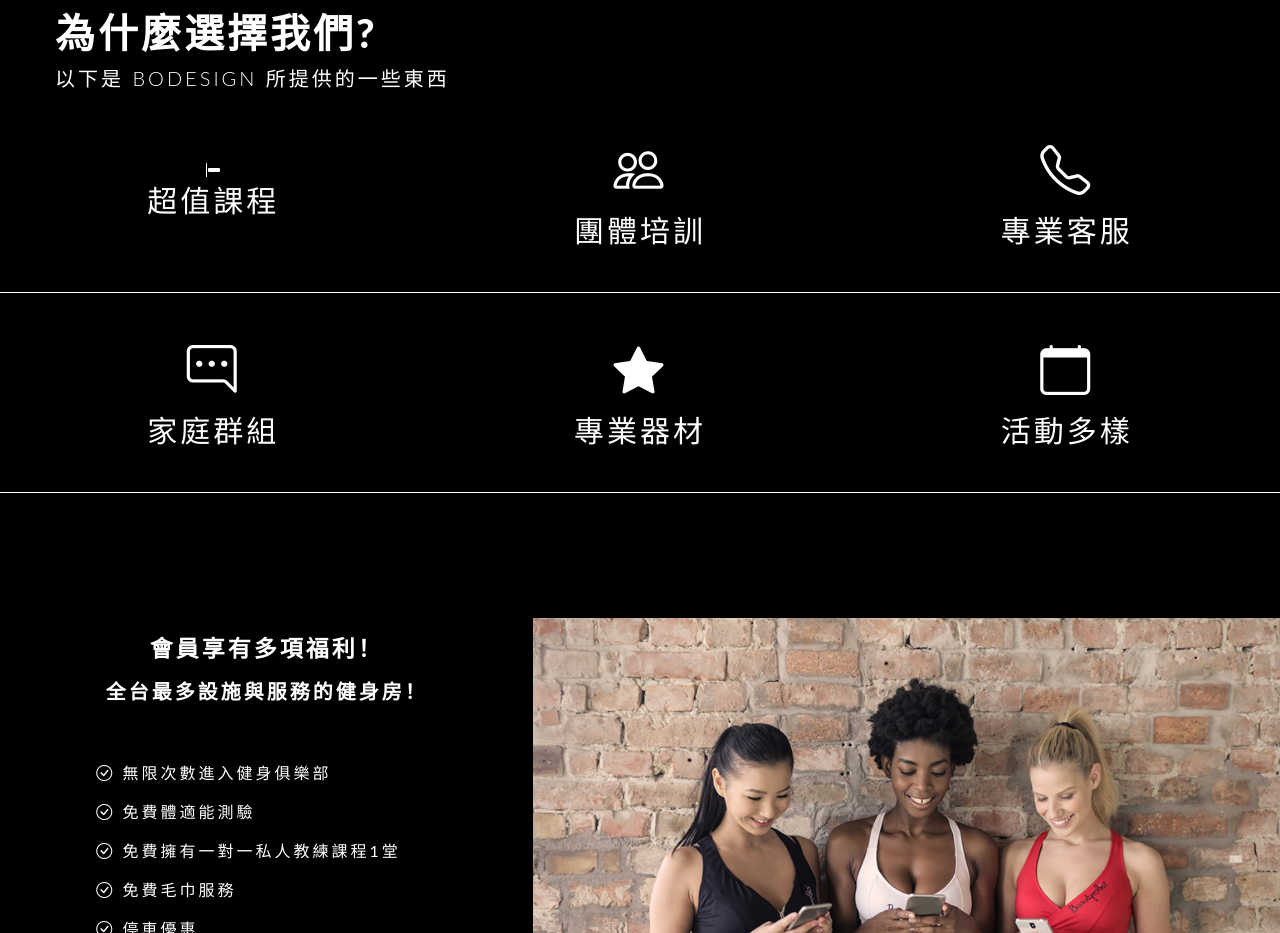
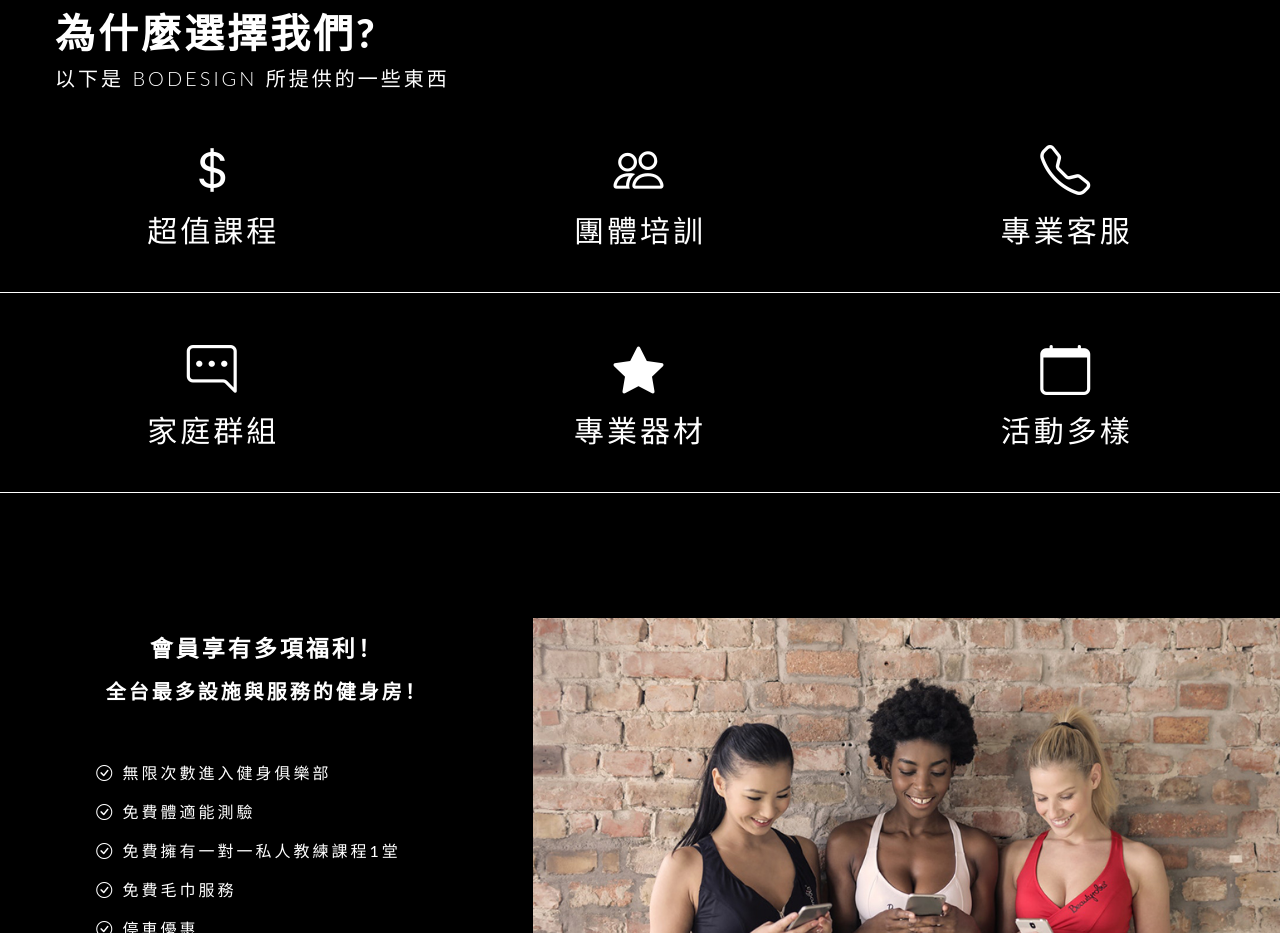
Before and after one commit to doublesung/bodesign.github.io, a plain HTML site: page index.html in a window 1280 px wide. Shown: the part 1747-2680 px from the top of the page. Drawn offline with nearby package versions, Linux system fonts and the light colour scheme.

Commit message:
Update index.html

```diff
--- a/index.html
+++ b/index.html
@@ -10,7 +10,7 @@
     <link rel="stylesheet" href="./stylesheets/all.css">
     <link rel="stylesheet" href="./stylesheets/base.css">
     <link rel="stylesheet" href="./stylesheets/index.css">
-    <link rel="stylesheet" href="./node_modules/bootstrap-icons/font/bootstrap-icons.css">
+    <link rel="stylesheet" href="./bootstrap-icons/font/bootstrap-icons.css">
 </head>
 <body>
     <!-- nav -->
@@ -100,11 +100,7 @@
             </div>
             <div class="row">
                 <div class="recommend-box col-lg-4 col-md-6">
-<!--                     <i class="bi bi-currency-dollar"></i> -->
-                    <svg xmlns="http://www.w3.org/2000/svg" width="16" height="16" fill="currentColor" class="bi bi-align-start" viewBox="0 0 16 16">
-  <path fill-rule="evenodd" d="M1.5 1a.5.5 0 0 1 .5.5v13a.5.5 0 0 1-1 0v-13a.5.5 0 0 1 .5-.5z"/>
-  <path d="M3 7a1 1 0 0 1 1-1h10a1 1 0 0 1 1 1v2a1 1 0 0 1-1 1H4a1 1 0 0 1-1-1V7z"/>
-</svg>
+                    <i class="bi bi-currency-dollar"></i>
                     <span>超值課程</span>
                 </div>
                 <div class="recommend-box col-lg-4 col-md-6">
```
